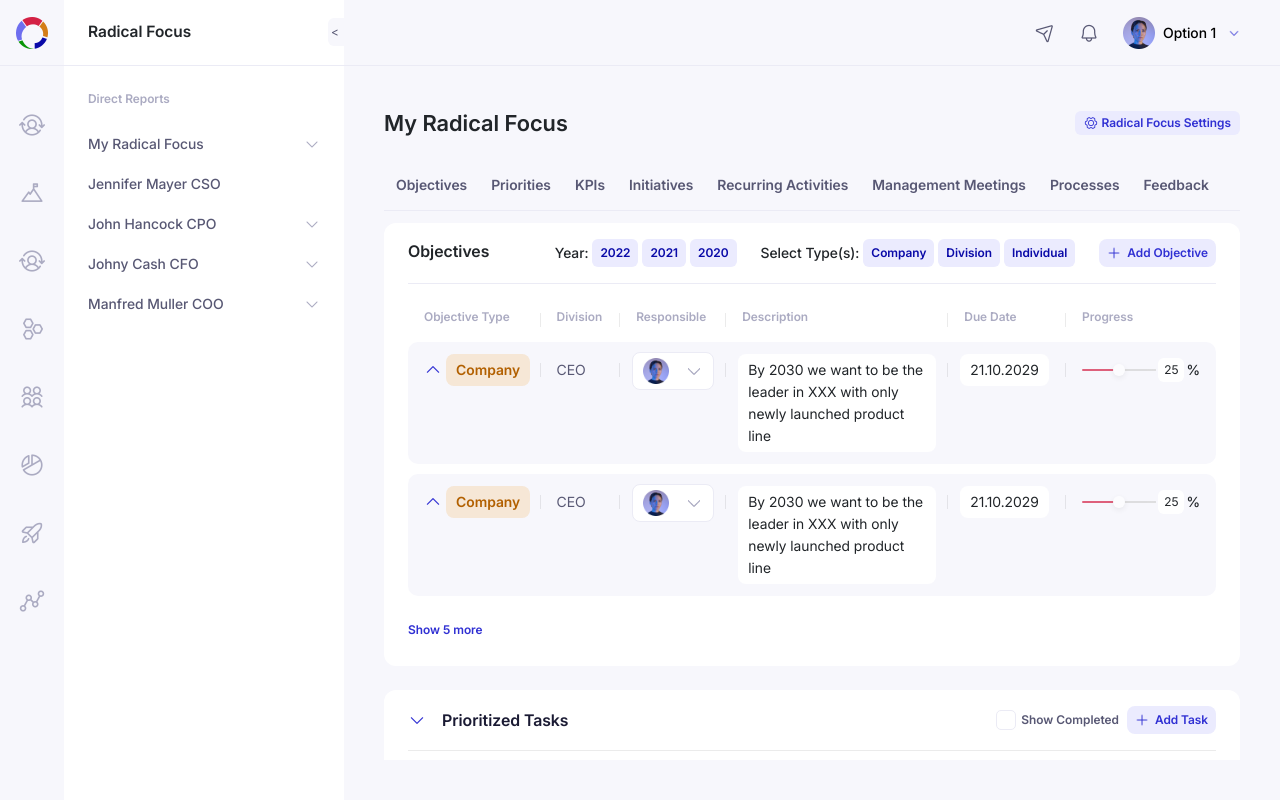
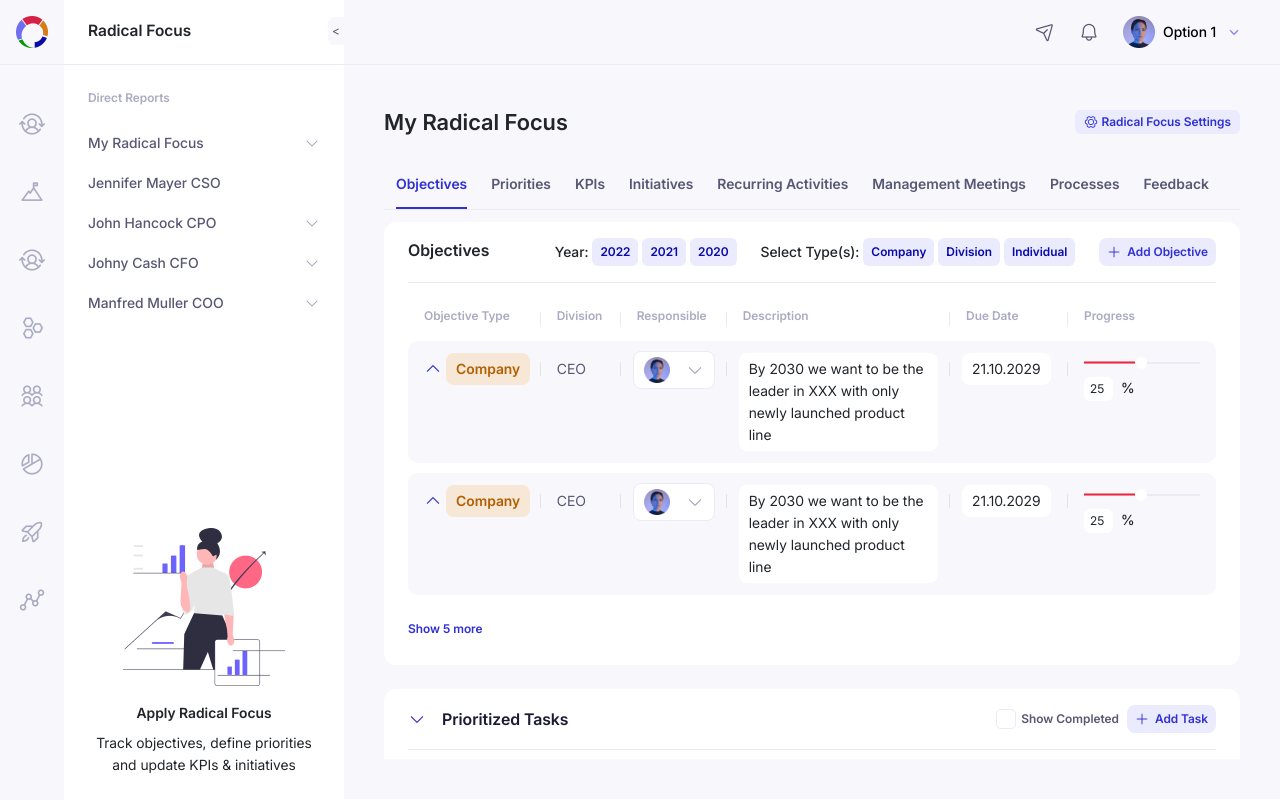
Before and after one commit to DrashtiCitrusbug/HTML-Task-3, a plain HTML site: page index.html in a window 1280 px wide. Both pictures are taken after a click on the link "Objectives". Drawn offline with Linux system fonts and the light colour scheme.

```diff
--- a/assets/css/index.css
+++ b/assets/css/index.css
@@ -5,12 +5,28 @@
   font-family: "DM Sans 18pt";
   font-family: "Inter 18pt";
 }
+.btn-click:hover{
+  background-color: #d4d4f7!important;
 
+}
+.btn-click:hover .setting-name{
+  cursor: pointer;
+color: rgb(31, 31, 241)!important
+}
+.btn-click:hover a{
+color: rgb(24, 24, 241)!important
+}
 html {
   font-size: 20px;
+  overflow-y: hidden;
+  height: 100vh;
 }
 .main-container {
-  height: 100%;
+  height: 100vh;
+}
+body{
+  overflow: hidden;
+  height: 100vh;
 }
 a {
   text-decoration: none;
@@ -92,7 +108,7 @@ select {
   height: 1.4rem;
   background-color: #f7f7fc;
   margin: 0.9rem 0;
-  padding-right: 0.1rem;
+  padding: 0 0.1rem;
   border-top-left-radius: 0.3rem;
   border-bottom-left-radius: 0.3rem;
 }
@@ -571,9 +587,12 @@ td.border-td::after {
   }
 }
 
-@media screen and (max-width: 990px) {
+@media screen and (max-width: 991px) {
   .right-side-container-wrapper .right-side-main-content-wrapper {
-    padding: 1.3rem;
+    padding: 1rem;
+  }
+  .objective-detail-table thead th .table-header-name, .prioritized-tasks-table thead th .table-header-name, .kpi-table thead th, .table-header-name{
+    padding: 0 0.4rem;
   }
   .left-side-container-wrapper
     .sidebar-container-wrapper
@@ -606,6 +625,31 @@ td.border-td::after {
     .section-title {
     padding: 0.4rem;
   }
+}
+.right-side-logo-wrapper{
+  margin-top: 10.25rem;
+}
+.right-side-logo-wrapper .image-wrapper{
+  margin: 0 1.75rem;
+  margin-top: 1.2rem;
+}
+.right-side-logo-wrapper .image-wrapper img{
+  width: 100%;
+  height: 100%;
+}
+.right-side-logo-wrapper .r-header-text{
+  margin-top: 0.8rem;
+  font-size: 0.7rem;
+  line-height: 1.1rem;
+  text-align: center;
+  font-weight: 600;
+  margin-bottom: 0.4rem;
+}
+.right-side-logo-wrapper .r-header-detail{
+font-size: 0.7rem;
+  line-height: 1.1rem;
+  font-weight: 400;
+  text-align: center;
 }
 @media screen and (max-width: 780px) {
   html {
@@ -659,5 +703,43 @@ td.border-td::after {
     height: 100%;
     left: 40px;
     z-index: 1;
+    width: 40%!important;
+  }
+  .right-side-logo-wrapper .image-wrapper{
+    margin: 0 1rem;
   }
 }
+input[type="range"] {
+    color: #007bff; /* Change this to your left side color */
+}
+@media screen and (max-width: 700px) {
+  body{
+    padding-right: 2.5rem;
+  }
+}
+@media screen and (min-width: 781px) and (max-width: 830px){
+  html{
+    font-size: 14px;
+  }
+  .right-side-container-wrapper .right-side-main-content-wrapper{
+    padding-right: 0.8rem;
+  }
+  .objective-detail-section-wrapper, .kpi-section-wrapper,.prioritized-tasks-section-wrapper{
+    padding: 0.4rem 0.8rem 0.8rem 0.8rem!important;
+  }
+
+}
+@media screen and (max-width: 576px) {
+  body{
+    padding-right: 2.5rem;
+  }
+  .objective-detail-section-wrapper, .kpi-section-wrapper,.prioritized-tasks-section-wrapper{
+    padding: 0.4rem 0.8rem 0.8rem 0.8rem!important;
+  }
+  .right-side-container-wrapper .right-side-main-content-wrapper{
+    padding-left: 0.4rem;
+  }
+  /* .scrollable-wrapper{
+    overflow-y: visible;
+  } */
+}
--- a/assets/css/objective.css
+++ b/assets/css/objective.css
@@ -2,46 +2,88 @@
   width: 100%;
 }
 
-.slider {
-  -webkit-appearance: none;
+input[type="range"] {
+	color: #ef233c;
+	--thumb-height: 12px;
+	--track-height: 1px;
+	--track-color: rgba(235, 235, 245, 1);
+	--clip-edges: 0.125em;
+  border-radius: 2px;
+  position: relative;
+	background: #fff0;
+	overflow: hidden;
   width: 100%;
-  height: 0.1rem;
-  background: #d3d3d3;
-  outline: none;
-  opacity: 0.7;
-  -webkit-transition: 0.2s;
-  transition: opacity 0.2s;
-  background: linear-gradient(
-    to right,
-    rgba(212, 33, 69, 1) 0%,
-    rgba(212, 33, 69, 1) 50%,
-    #d3d3d3 50%,
-    #d3d3d3 100%
-  );
-  border-top-left-radius: 0.1rem;
-  border-bottom-left-radius: 0.1rem;
 }
 
-.slider:hover {
-  opacity: 1;
+input[type="range"]:active {
+	cursor: grabbing;
 }
 
-.slider::-webkit-slider-thumb {
-  -webkit-appearance: none;
-  appearance: none;
-  width: 0.6rem;
-  height: 0.6rem;
-  border-radius: 50%;
-  cursor: pointer;
-  background-color: rgba(255, 255, 255, 1);
-  box-shadow: 0px 0.1rem 0.3rem 0px rgba(0, 0, 0, 0.1);
+input[type="range"]:disabled {
+	filter: grayscale(1);
+	opacity: 0.3;
+	cursor: not-allowed;
 }
 
-.slider::-moz-range-thumb {
-  width: 1.25rem;
-  height: 1.25rem;
-  cursor: pointer;
-  box-shadow: 0px 0.1rem 0.3rem 0px rgba(0, 0, 0, 0.1);
+
+input[type="range"],
+input[type="range"]::-webkit-slider-runnable-track,
+input[type="range"]::-webkit-slider-thumb {
+	-webkit-appearance: none;
+	transition: all ease 100ms;
+	height: var(--thumb-height);
+}
+
+input[type="range"]::-webkit-slider-runnable-track,
+input[type="range"]::-webkit-slider-thumb {
+	position: relative;
+}
+
+input[type="range"]::-webkit-slider-thumb {
+	--thumb-radius: calc((var(--thumb-height) * 0.5) - 1px);
+	--clip-top: calc((var(--thumb-height) - var(--track-height)) * 0.5 - 0.5px);
+	--clip-bottom: calc(var(--thumb-height) - var(--clip-top));
+	--clip-further: calc(100% + 1px);
+	--box-fill: calc(-100vmax - var(--thumb-width, var(--thumb-height))) 0 0
+		100vmax currentColor;
+
+	width: var(--thumb-width, var(--thumb-height));
+	background: linear-gradient(#FFFFFF 0 0) scroll no-repeat left center /
+		50% calc(var(--track-height) + 1px);
+	background-color: #FFFFFF;
+	box-shadow: var(--box-fill);
+	border-radius: var(--thumb-width, var(--thumb-height));
+
+	filter: brightness(100%);
+	clip-path: polygon(
+		100% -1px,
+		var(--clip-edges) -1px,
+		0 var(--clip-top),
+		-100vmax var(--clip-top),
+		-100vmax var(--clip-bottom),
+		0 var(--clip-bottom),
+		var(--clip-edges) 100%,
+		var(--clip-further) var(--clip-further)
+	);
+}
+
+input[type="range"]:hover::-webkit-slider-thumb {
+	filter: brightness(var(--brightness-hover));
+	cursor: grab;
+}
+
+input[type="range"]:active::-webkit-slider-thumb {
+	filter: brightness(var(--brightness-down));
+	cursor: grabbing;
+}
+
+input[type="range"]::-webkit-slider-runnable-track {
+	background: linear-gradient(var(--track-color) 0 0) scroll no-repeat center /
+		100% calc(var(--track-height) + 1px);
+}
+
+input[type="range"]:disabled::-webkit-slider-thumb {
+	cursor: not-allowed;
 }
 
 .objective-detail-table {
@@ -119,15 +161,24 @@
   padding: 0.15rem 0.3rem;
   border-radius: 0.3rem;
   background-color: #ffffff;
+  min-width: 1.45rem;
+
 }
 .obj-progress-div-wrapper {
   margin: 0.8rem;
+  flex-wrap: wrap;
+  gap: 8px;
 }
-
+.percent-wrapper{
+  gap: 8px;
+}
 .progress-bar-wrapper {
-  width: 3.7rem;
+  /* width: 68%; */
+  /* width: 68%; */
+  flex: 1;
   display: flex;
   justify-content: center;
+  min-width: 100px;
 }
 .obj-description {
   margin: 0.6rem;
@@ -341,7 +392,15 @@
   border-bottom: 0.1rem solid rgba(48, 48, 211, 1);
   padding-bottom: 0.75rem;
 }
-
+.right-side-container-wrapper
+  .right-side-main-content-wrapper
+  .section-name-wrapper
+  .section-title
+  a.active {
+  color: rgba(48, 48, 211, 1);
+  border-bottom: 0.1rem solid rgba(48, 48, 211, 1);
+  padding-bottom: 0.75rem;
+}
 .right-side-main-content-wrapper .objective-detail-section-wrapper {
   background-color: #ffffff;
   margin-top: 0.6rem;
@@ -436,5 +495,8 @@
   .right-side-main-content-wrapper .objective-detail-section-wrapper .objective-detail-header-wrapper{
     gap:0.6rem;
   }
+  .right-side-container-wrapper .right-side-main-content-wrapper .section-name-wrapper .section-title:hover a{
+    padding-bottom: 0.2rem;
+  }
 
 }
--- a/assets/css/priority-task.css
+++ b/assets/css/priority-task.css
@@ -152,7 +152,9 @@ input[type="checkbox"]:checked {
   background-color: rgba(47, 194, 44, 1);
   border-color: rgba(47, 194, 44, 1);
 }
-
+input[type="checkbox"]:hover {
+  cursor: pointer;
+}
  input[type="checkbox"]:checked::after {
   content: "";
   position: absolute;
--- a/index.html
+++ b/index.html
@@ -32,7 +32,7 @@
             <a href="javascript:;" id="nav-collapse-close-icon"></a>
           </div>
         </div>
-        <div class="sidebar-container-wrapper d-flex flex-row">
+        <div class="sidebar-container-wrapper d-flex">
           <div class="left-side-image-container-wrapper">
             <div class="image-wrapper">
               <img src="assets/images/UserSwitch.png" />
@@ -80,7 +80,17 @@
               <div class="sidebar-name">Manfred Muller COO</div>
               <img src="assets/images/nav_arrow_down.png" />
             </div>
+            <div class="right-side-logo-wrapper">
+              <div class="image-wrapper">
+                <img src="assets/images/sidebar-logo.png" />
+              </div>
+              <div class="r-header-text">Apply Radical Focus</div>
+              <div class="r-header-detail">
+                Track objectives, define priorities and update KPIs & initiatives
+              </div>
+            </div>
           </div>
+
         </div>
       </div>
       <div class="right-side-container-wrapper d-flex w-100 flex-column">
@@ -106,7 +116,7 @@
         <div class="right-side-main-content-wrapper d-flex w-100 flex-column">
           <div class="header-wrapper d-flex flex-row justify-content-between">
             <div class="header-name">My Radical Focus</div>
-            <div class="setting-wrapper d-flex flex-row">
+            <div class="setting-wrapper d-flex flex-row border-0 btn-click">
               <img src="assets/images/setting_icon.png" class="setting-icon" />
               <div class="setting-name">Radical Focus Settings</div>
             </div>
@@ -163,7 +173,7 @@
                     <div class="objective-detail-section-value">Individual</div>
                   </div>
                   <div
-                    class="d-flex flex-row btn-wrapper align-items-center justify-content-center"
+                    class="d-flex flex-row btn-wrapper align-items-center justify-content-center btn-click"
                   >
                     <img src="assets/images/plus.png" class="plus-icon" />
                     <div class="btn-text"><a>Add Objective</a></div>
@@ -252,8 +262,10 @@
                                 id="myRange"
                               />
                             </div>
-                            <div class="progress-num">25</div>
-                            <div class="progress-percent">%</div>
+                            <div class="d-flex flex-row percent-wrapper justify-content-between">
+                              <div class="progress-num">25</div>
+                              <div class="progress-percent">%</div>
+                            </div>
                           </div>
                         </td>
                       </tr>
@@ -297,7 +309,7 @@
                                 class="arrow-down"
                               />
                             </div>
-                            <div class="btn-wrapper d-flex flex-row">
+                            <div class="btn-wrapper d-flex flex-row btn-click">
                               <img
                                 class="plus-icon"
                                 src="assets/images/plus.png"
@@ -355,7 +367,7 @@
                           <div
                             class="d-flex flex-row obj-progress-div-wrapper align-items-center obj-div-wrapper justify-content-between"
                           >
-                            <div class="progress-bar-wrapper">
+                            <div class="progress-bar-wrapper d-flex">
                               <input
                                 type="range"
                                 min="1"
@@ -365,8 +377,10 @@
                                 id="myRange"
                               />
                             </div>
-                            <div class="progress-num">25</div>
-                            <div class="progress-percent">%</div>
+                            <div class="d-flex flex-row percent-wrapper justify-content-between">
+                              <div class="progress-num">25</div>
+                              <div class="progress-percent">%</div>
+                            </div>
                           </div>
                         </td>
                       </tr>
@@ -409,7 +423,7 @@
                     <div class="sc-text">Show Completed</div>
                   </div>
                   <div
-                    class="d-flex flex-row btn-wrapper align-items-center justify-content-center"
+                    class="d-flex flex-row btn-wrapper align-items-center justify-content-center border-0 btn-click"
                   >
                     <img src="assets/images/plus.png" class="plus-icon" />
                     <div class="btn-text"><a>Add Task</a></div>
@@ -601,7 +615,7 @@
                     </div>
                   </div>
                   <div class="kpi-btn-wrapper">
-                  <div class="d-flex flex-row btn-wrapper align-items-center">
+                  <div class="d-flex flex-row btn-wrapper align-items-center btn-click">
                     <img src="assets/images/plus.png" class="plus-icon" />
                     <div class="btn-text">
                       <a href="javascript:;">Add KPI</a>
@@ -1147,6 +1161,15 @@
       </div>
     </div>
     <script>
+      const links = document.querySelectorAll('.section-title a');
+
+links.forEach(link => {
+    link.addEventListener('click', function () {
+        links.forEach(l => l.classList.remove('active'));
+        this.classList.add('active');
+    });
+});
+
       document.querySelectorAll(".kpi-table-row-icon").forEach((icon) => {
         icon.addEventListener("click", function (event) {
           // Prevent double-trigger from tr dblclick if needed
```
Also changed, not shown: assets/css/kpi_section.css (+17 -0 lines), assets/images/sidebar-logo.png (added).
